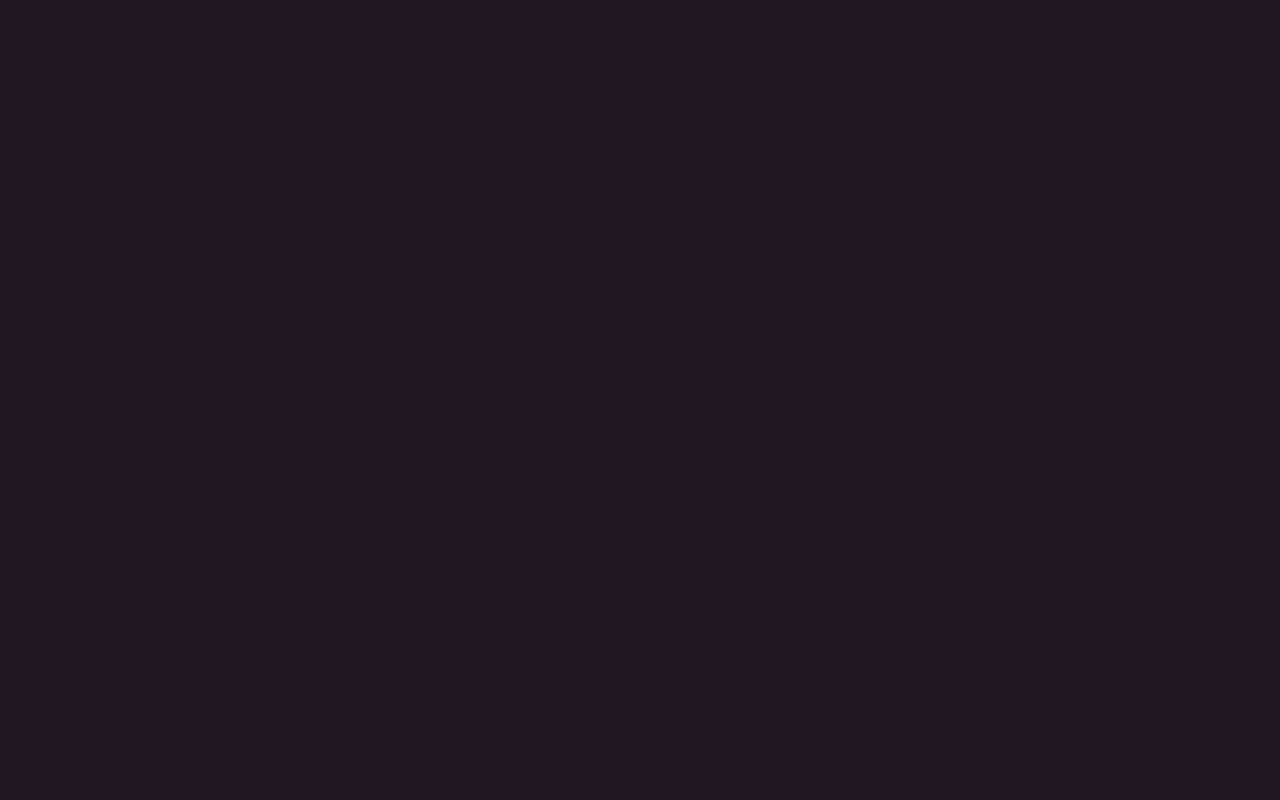
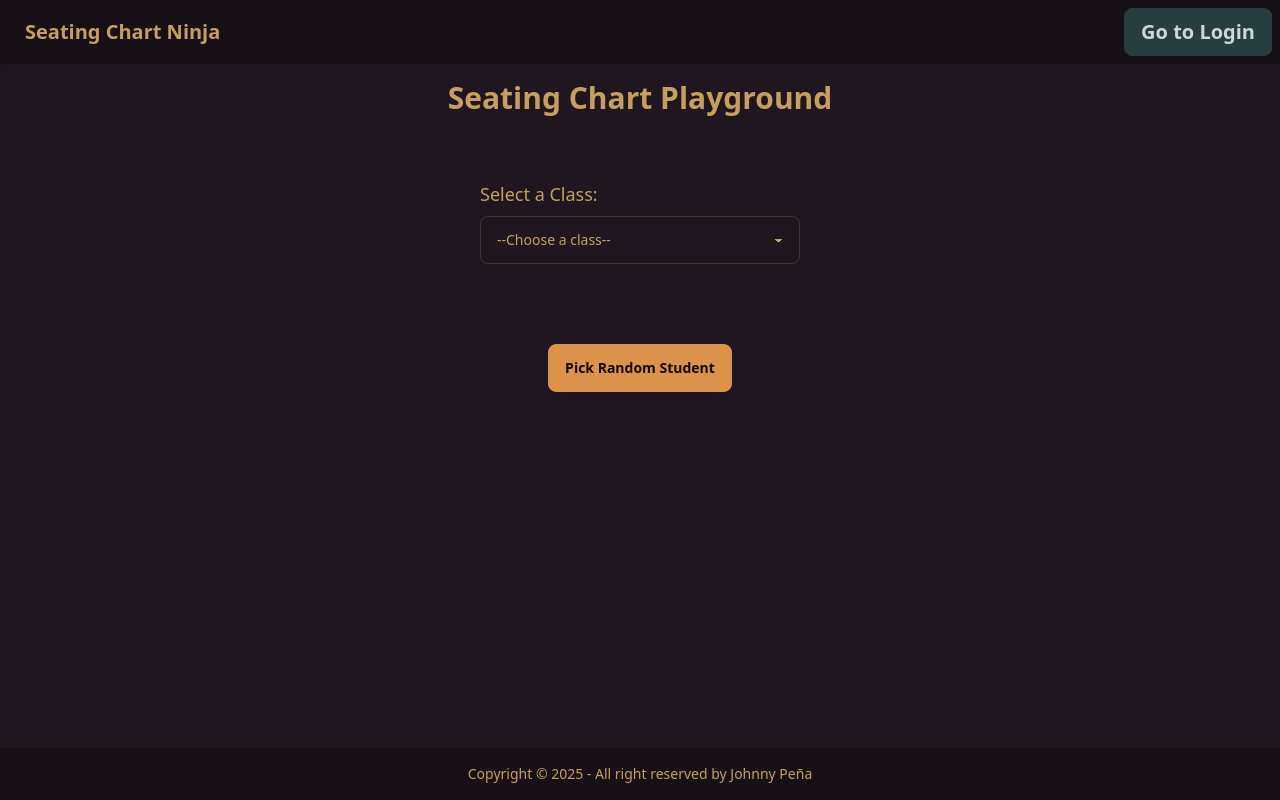
Before and after one commit to Johnny-Pena/seating-chart-engine, a React (Vite) app: page /testPlayground in a window 1280 px wide. Before the commit this address had no page. Built offline with nearby package versions, Linux system fonts and the light colour scheme.

Commit message:
Updated TestPlayground and PlaygroundNavbar for conditional rendering

```diff
--- a/src/App.jsx
+++ b/src/App.jsx
@@ -3,12 +3,14 @@ import { BrowserRouter as Router, Route, Routes } from 'react-router-dom';
 import './App.css';
 import './index.css';
 import Navbar from './components/navbar.jsx';
+import Footer from './components/footer.jsx';
 import SeatingChartHomePage from './routes/seatingChartHomePage.jsx';
 import LoginPage from './routes/Loginpage.jsx';
 import AddClassPage from './routes/AddClassPage.jsx'; // Ensure the correct file name and path
 import { AuthProvider, useAuth } from './context/AuthContext';
 import PrivateRoute from './components/PrivateRoute';
 import ProtectedRoute from './context/ProtectedRoute';
+import TestPlayground from './routes/testPlayground.jsx';
 
 function App() {
   return (
@@ -17,6 +19,11 @@ function App() {
         <div>
           <AuthWrapper>
             <Routes>
+
+            <Route
+              path="/testPlayground"
+              element={<TestPlayground />} />
+
               <Route
                 path="/"
                 element={
@@ -61,10 +68,11 @@ const AuthWrapper = ({ children }) => {
   const { isAuthenticated, logout } = useAuth();
 
   return (
-    <>
+    <div className="flex flex-col min-h-screen">
       {isAuthenticated && <Navbar onLogout={logout} />}
-      {children}
-    </>
+      <div className="flex-grow">{children}</div>
+      {isAuthenticated && <Footer />}
+    </div>
   );
 };
 
--- a/src/components/footer.jsx
+++ b/src/components/footer.jsx
@@ -1,8 +1,8 @@
 export default function Footer() {
     return (
-        <footer className="footer footer-center bg-base-300 text-base-content p-4">
+        <footer className="footer footer-center bg-base-300 text-base-content p-4 mt-auto">
   <aside>
-    <p>Copyright © {new Date().getFullYear()} - All right reserved by ACME Industries Ltd</p>
+    <p>Copyright © {new Date().getFullYear()} - All right reserved by Johnny Peña</p>
   </aside>
 </footer>
     );
--- a/src/components/navbar.jsx
+++ b/src/components/navbar.jsx
@@ -32,7 +32,7 @@ export default function Navbar() {
             </li>
           </ul>
         </div>
-        <Link to="/seatingChartHomePage" className="btn btn-ghost text-xl">Seating Chart 2.0</Link>
+        <Link to="/seatingChartHomePage" className="btn btn-ghost text-xl">Seating Chart Ninja</Link>
       </div>
       <div className="navbar-center hidden lg:flex">
         <ul className="menu menu-horizontal px-1">
--- /dev/null
+++ b/src/components/playgroundNavbar.jsx
@@ -0,0 +1,17 @@
+import React from 'react';
+import { Link } from 'react-router-dom';
+
+export default function PlaygroundNavbar() {
+    return (
+        <div className="navbar bg-base-300 shadow-sm">
+  <div className="navbar-start">
+    <a className="btn btn-ghost text-xl">Seating Chart Ninja</a>
+  </div>
+  <div className="navbar-end">
+        <Link to="/login" className="btn btn-secondary text-sm btn-sm sm:text-xl btn-md">
+          Go to Login
+        </Link>
+  </div>
+</div>
+    )
+}
--- /dev/null
+++ b/src/components/seatingChartPlayground.jsx
@@ -0,0 +1,118 @@
+import React, { useState } from 'react';
+import ClassDropdown from './classDropDown';
+import PickRandomStudentButton from './buttons/pickRandonStudentButton';
+import testData from './testData.json';
+
+function getColor(index) {
+  if (index >= 0 && index < 7) return "bg-yellow-700";
+  if (index >= 7 && index < 14) return "bg-green-700";
+  if (index >= 14 && index < 21) return "bg-blue-700";
+  if (index >= 21 && index < 28) return "bg-red-700";
+  return "";
+}
+
+function handleDragStart(event, student) {
+  event.dataTransfer.setData("text/plain", JSON.stringify(student));
+}
+
+function handleDragOver(event) {
+  event.preventDefault();
+}
+
+function handleDrop(event, targetIndex, students, setStudents) {
+  event.preventDefault();
+  const draggedStudent = JSON.parse(event.dataTransfer.getData("text/plain"));
+  const draggedIndex = students.findIndex(student => student === draggedStudent);
+
+  if (draggedIndex === -1 || targetIndex === -1) {
+    return;
+  }
+
+  const updatedStudents = [...students];
+  [updatedStudents[draggedIndex], updatedStudents[targetIndex]] = [
+    updatedStudents[targetIndex],
+    updatedStudents[draggedIndex]
+  ];
+
+  setStudents(updatedStudents);
+}
+
+export default function SeatingChartPlayground() {
+  const [students, setStudents] = useState([]);
+  const [classes, setClasses] = useState(testData.classes);
+  const [selectedClass, setSelectedClass] = useState('');
+  const [selectedClassData, setSelectedClassData] = useState(null);
+  const [dayOrder] = useState(testData.dayOrder);
+  const [gradeOrder] = useState(testData.gradeOrder);
+  const [editingIndex, setEditingIndex] = useState(null);
+  const [editingValue, setEditingValue] = useState('');
+
+  const handleClassSelect = (className) => {
+    const selectedClassData = classes.find(cls => cls.teacherName === className);
+    if (selectedClassData) {
+      setStudents(selectedClassData.students);
+      setSelectedClass(className);
+      setSelectedClassData(selectedClassData);
+    }
+  };
+
+  const handleDoubleClick = (index) => {
+    setEditingIndex(index);
+    setEditingValue(students[index]);
+  };
+
+  const handleInputChange = (event) => {
+    setEditingValue(event.target.value);
+  };
+
+  const handleInputBlur = () => {
+    const updatedStudents = [...students];
+    updatedStudents[editingIndex] = editingValue;
+    setStudents(updatedStudents);
+    setEditingIndex(null);
+    setEditingValue('');
+  };
+
+  return (
+    <div className="flex flex-col items-center justify-center p-2">
+      <div className="w-full max-w-xs mt-8">
+        <ClassDropdown
+          classes={classes}
+          onClassSelect={handleClassSelect}
+          dayOrder={dayOrder}
+          gradeOrder={gradeOrder}
+        />
+      </div>
+      {/* 7-column grid with responsive gap and badge sizes */}
+      <div className="grid grid-cols-7 gap-1 sm:gap-x-4 sm:gap-y-6 p-2 sm:p-4 lg:p-6">
+        {students.map((student, index) => (
+          <div
+            key={index}
+            className={`badge badge-md ${getColor(index)} w-12 h-10 sm:w-24 sm:h-14 lg:w-48 lg:h-14 flex items-center justify-center`}
+            draggable
+            onDragStart={(event) => handleDragStart(event, student)}
+            onDragOver={handleDragOver}
+            onDrop={(event) => handleDrop(event, index, students, setStudents)}
+            onDoubleClick={() => handleDoubleClick(index)}
+          >
+            {editingIndex === index ? (
+              <input
+                type="text"
+                value={editingValue}
+                onChange={handleInputChange}
+                onBlur={handleInputBlur}
+                className="input input-bordered input-sm w-full max-w-xs"
+                autoFocus
+              />
+            ) : (
+              <h2 className="card-title text-xs sm:text-lg lg:text-xl text-white">
+                {student}
+              </h2>
+            )}
+          </div>
+        ))}
+      </div>
+      <PickRandomStudentButton students={students} selectedClass={selectedClass} />
+    </div>
+  );
+}
--- /dev/null
+++ b/src/components/seatingChartPlaygroundHero.jsx
@@ -0,0 +1,11 @@
+import SeatingChartPlayground from "./seatingChartPlayground";
+
+export default function SeatingChartHero() {
+  return (
+
+          <div className="container mx-auto mt-4">
+            <h1 className="text-3xl font-bold text-center mb-6">Seating Chart Playground</h1>
+            <SeatingChartPlayground />
+          </div>
+  );
+}
--- /dev/null
+++ b/src/components/testData.json
@@ -0,0 +1,27 @@
+{
+        "dayOrder": ["A", "B", "C"],
+        "gradeOrder": ["1st", "Kinder", "2nd", "3rd", "4th", "5th"],
+        "classes": [
+            {
+        "teacherName": "Mr. Smith",
+        "day": "A",
+        "grade": "1st",
+        "students": [
+            "Liam", "Emma", "Noah", "Olivia", "William", "Ava", "James", "Isabella", "Oliver", "Sophia",
+            "Benjamin", "Charlotte", "Elijah", "Mia", "Lucas", "Amelia", "Mason", "Harper", "Logan", "Evelyn",
+            "Alexander", "Abigail", "Ethan", "Ella", "Jacob", "Scarlett", "Michael", "Grace"
+        ]
+    },
+    {
+        "teacherName": "Ms. Classroom",
+        "day": "A",
+        "grade": "5th",
+        "students": [
+            "Daniel", "Luna", "Henry", "Chloe", "Jackson", "Penelope", "Sebastian", "Layla", "Aiden", "Riley",
+            "Matthew", "Zoe", "Samuel", "Nora", "David", "Lily", "Joseph", "Eleanor", "Carter", "Hannah",
+            "Owen", "Lillian", "Wyatt", "Addison", "John", "Aubrey", "Jack", "Ellie"
+          ]
+
+    }
+]
+}
--- /dev/null
+++ b/src/routes/testPlayground.jsx
@@ -0,0 +1,23 @@
+import Footer from "../components/footer";
+import PlaygroundNavbar from "../components/playgroundNavbar";
+import SeatingChartPlaygroundHero from "../components/seatingChartPlaygroundHero";
+import { useAuth } from "../context/AuthContext";
+
+
+export default function TestPlayground() {
+    const { isAuthenticated } = useAuth(); // Get authentication status
+
+    return (
+      <div>
+        <div className="flex flex-col min-h-screen">
+          {/* Render PlaygroundNavbar only if not authenticated */}
+          {!isAuthenticated && <PlaygroundNavbar />}
+          <div className="flex-grow">
+            <SeatingChartPlaygroundHero />
+          </div>
+          {/* Render Footer only if not authenticated */}
+          {!isAuthenticated && <Footer />}
+        </div>
+      </div>
+    );
+  }
```
